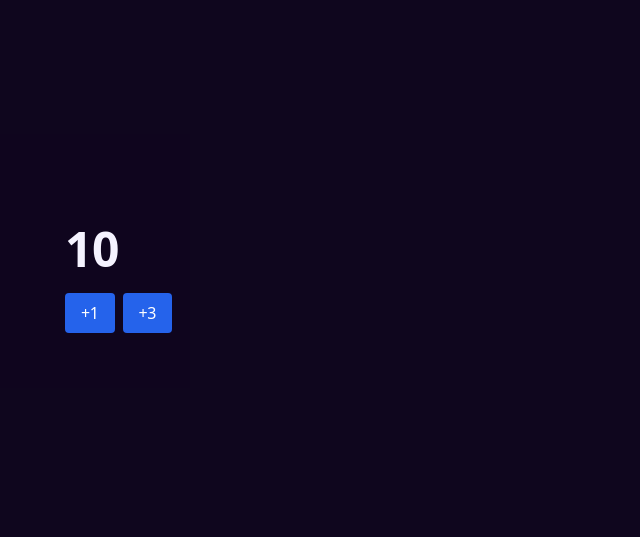
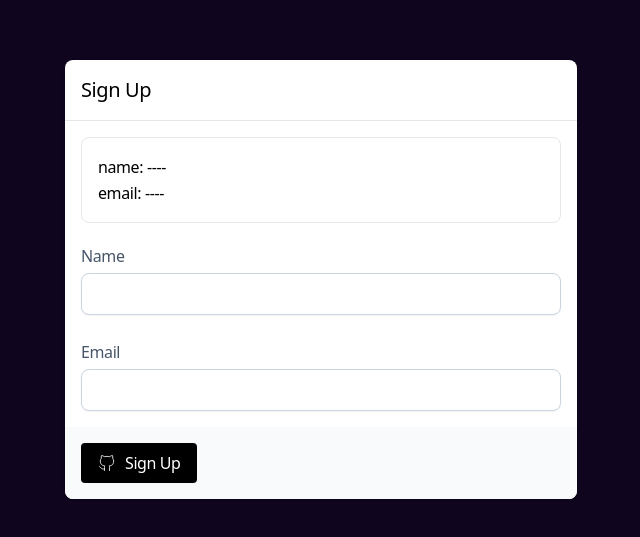
Before and after one commit to okyws/learn-react, a React (Vite) app: page / in a window 1280 px wide. Shown: the part 121-658 px from the top of the page, without its empty margins (319-959 px from the left). Built offline with nearby package versions, Linux system fonts and the light colour scheme.

Commit message:
feat: add form register

```diff
--- a/package.json
+++ b/package.json
@@ -16,6 +16,7 @@
     "react-dom": "^18.2.0"
   },
   "devDependencies": {
+    "@tailwindcss/forms": "^0.5.3",
     "@types/react": "^18.0.24",
     "@types/react-dom": "^18.0.8",
     "@vitejs/plugin-react": "^2.2.0",
--- /dev/null
+++ b/src/Form.jsx
@@ -0,0 +1,40 @@
+import { IconBrandGithub } from '@tabler/icons';
+import { useState } from 'react';
+import Button from './components/Button';
+import Card from './components/Card';
+import Input from './components/Input';
+import Label from './components/Label';
+import PlaceContentCenter from './components/PlaceContentCenter';
+
+export default function Form() {
+  const [name, setName] = useState('');
+  const [email, setEmail] = useState('');
+
+  return (
+    <PlaceContentCenter>
+      <Card>
+        <Card.Title>Sign Up</Card.Title>
+        <Card.Body>
+          <div className='mb-5 border rounded-lg p-4'>
+            <p>name: {name || '----'}</p>
+            <p>email: {email || '----'}</p>
+          </div>
+          <div className='mb-6'>
+            <Label htmlFor='name' value={'Name'} />
+            <Input value={name} onChange={(e) => setName(e.target.value)} name={'name'} id={'name'} />
+          </div>
+          <div className=''>
+            <Label htmlFor='email' value={'Email'} />
+            <Input value={email} onChange={(e) => setEmail(e.target.value)} name={'email'} id={'email'} />
+          </div>
+        </Card.Body>
+        <Card.Footer>
+          <Button className='bg-black'>
+            <IconBrandGithub />
+            Sign Up
+          </Button>
+        </Card.Footer>
+      </Card>
+    </PlaceContentCenter>
+  );
+}
--- a/src/components/Card.jsx
+++ b/src/components/Card.jsx
@@ -1,5 +1,5 @@
 function Card({ children }) {
-  return <div className='shadow rounded-lg overflow-hidden bg-white'>{children}</div>;
+  return <div className='shadow rounded-lg overflow-hidden bg-white text-black'>{children}</div>;
 }
 
 function Title({ children }) {
--- /dev/null
+++ b/src/components/Input.jsx
@@ -0,0 +1,11 @@
+export default function Input({ type = 'text', ...props }) {
+  return (
+    <input
+      {...props}
+      className={
+        'transition duration-300 w-full focus:outline-none focus:ring focus:ring-blue-200 focus:border-blue-400 border-slate-300 shadow-sm rounded-lg'
+      }
+      type={type}
+    />
+  );
+}
--- /dev/null
+++ b/src/components/Label.jsx
@@ -0,0 +1,7 @@
+export default function Label({ value, children, ...props }) {
+  return (
+    <label className={'text-slate-600 mb-1 block'} {...props}>
+      {value || children}
+    </label>
+  );
+}
--- a/src/main.jsx
+++ b/src/main.jsx
@@ -1,10 +1,10 @@
 import React from 'react';
 import ReactDOM from 'react-dom/client';
-import Count from './Count';
+import Form from './Form';
 import './index.css';
 
 ReactDOM.createRoot(document.getElementById('root')).render(
   <React.StrictMode>
-    <Count />
+    <Form />
   </React.StrictMode>
 );
--- a/tailwind.config.cjs
+++ b/tailwind.config.cjs
@@ -4,5 +4,5 @@ module.exports = {
   theme: {
     extend: {},
   },
-  plugins: [],
+  plugins: [require('@tailwindcss/forms')],
 };
```
Also changed, not shown: 1 other file (tests, documents, lock files or other folders).
